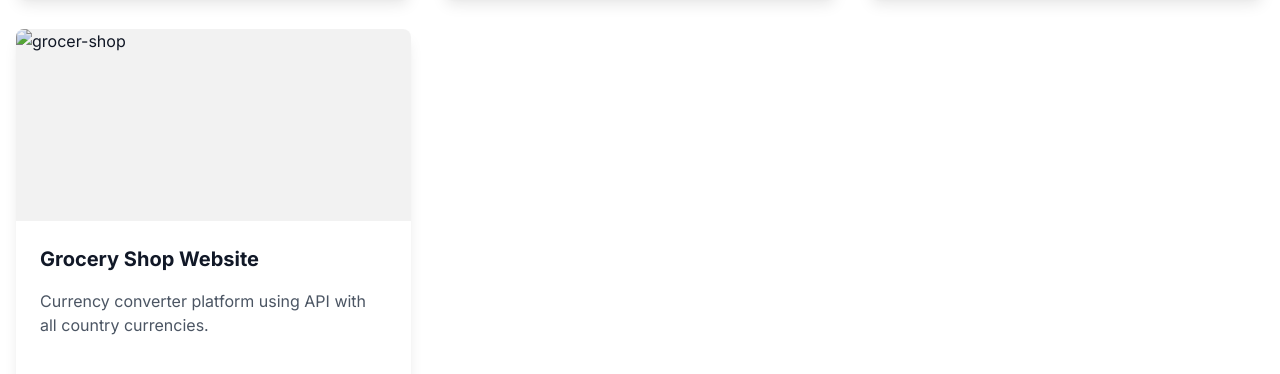
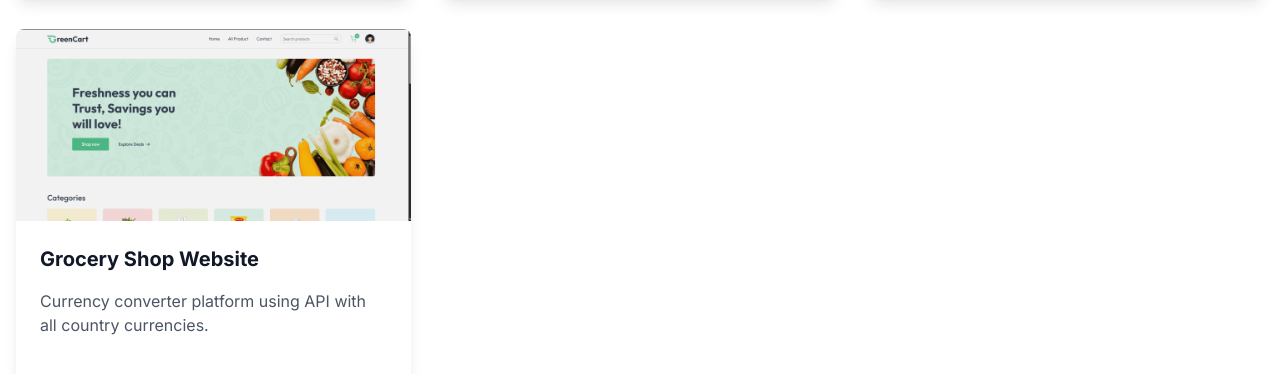
Before and after one commit to manoj160303/portfolio, a website: page public/index.html in a window 1280 px wide. Shown: the part 3521-3895 px from the top of the page. Drawn offline with nearby package versions, Linux system fonts and the light colour scheme.

```diff
--- a/public/index.html
+++ b/public/index.html
@@ -397,7 +397,7 @@
                 <div
                     class="bg-white dark:bg-dark-background rounded-lg shadow-lg overflow-hidden hover:shadow-xl transition-all duration-300 transform hover:-translate-y-1">
                     <div class="h-48 relative">
-                        <img src="../assests/grocer-shop.png" alt="grocer-shop"
+                        <img src="../assests/grocery-shop.png" alt="grocer-shop"
                             class=" w-full h-full object-cover">
                         <div class="absolute inset-0 bg-black/5"></div>
                     </div>
```
